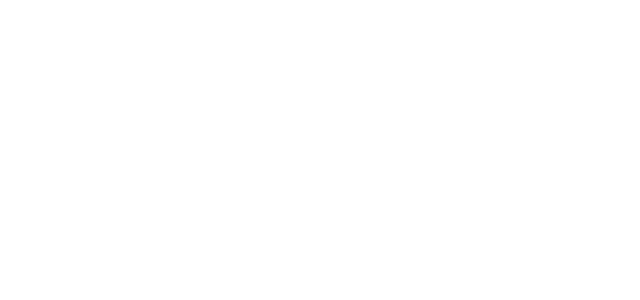
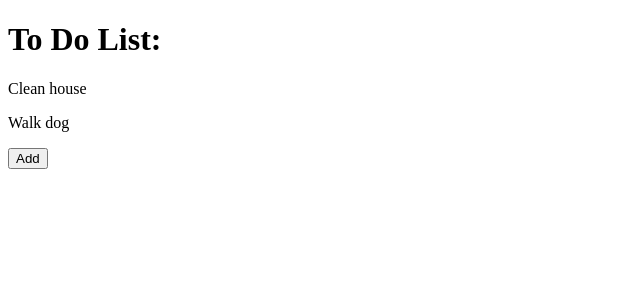
Before and after one commit to bloominstituteoftechnology/reducer-todo, a React (Create React App) app in the folder todo/: page / in a window 1280 px wide. Shown: the top 300 px of the page, without its empty margins (0-640 px from the left). Built offline with nearby package versions, Linux system fonts and the light colour scheme.

Commit message:
added reducer with initialState and rendered todo list with addTodo button

```diff
--- a/todo/src/App.js
+++ b/todo/src/App.js
@@ -1,11 +1,10 @@
+import React from 'react'
+import AddTodo from './reducers/AddTodo';
 
-
-function App() {
+export default function App() {
   return (
     <div className="App">
-
+      <AddTodo />
     </div>
   );
 }
-
-export default App;
--- /dev/null
+++ b/todo/src/reducers/AddTodo.js
@@ -0,0 +1,26 @@
+import React, { useReducer } from 'react';
+import { reducer, initialState } from './Reducer';
+
+export default function Add(){
+
+    const [state, dispatch] = useReducer(reducer, initialState);
+
+    return(
+        <div>
+            <h1 className='to-do-list'>
+                To Do List:
+            </h1>
+
+            {state.map(todo =>
+                <p key={todo.id}>
+                    {todo.item}
+                </p>
+            )}
+
+            <button
+                onClick={() => dispatch({ type: 'add' })}>
+                Add
+            </button>
+        </div>
+    )
+}
--- /dev/null
+++ b/todo/src/reducers/Reducer.js
@@ -0,0 +1,29 @@
+export const initialState = [
+    {
+        item: 'Clean house',
+        completed: false,
+        id: new Date(),
+    },
+    {
+        item: 'Walk dog',
+        completed: false,
+        id: Date.now(),
+    }
+];
+
+export const reducer = (state, action) => {
+
+    switch(action.type){
+        case 'add':
+            return [
+                ...state,
+                {
+                    item: 'state.item',
+                    completed: false,
+                    id: new Date(),
+                }
+            ];
+        default:
+            return state;
+    }
+}
```
Also changed, not shown: todo/src/reducers/Form.js (added), 1 other file (tests, documents, lock files or other folders).
